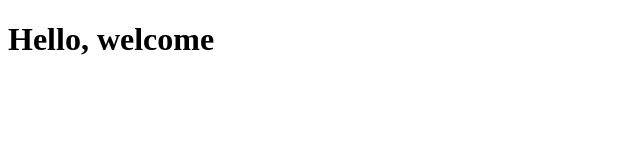
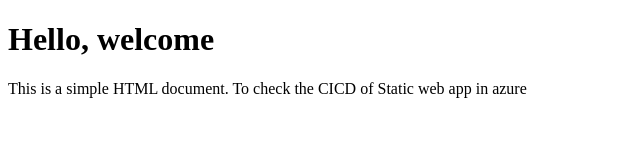
Before and after one commit to Hritesh-SDG/SunsetUI, a plain HTML site: page index.html in a window 1280 px wide. Shown: the whole page, without its empty margins (0-640 px from the left). Drawn offline with Linux system fonts and the light colour scheme.

Commit message:
new change

```diff
--- a/index.html
+++ b/index.html
@@ -7,5 +7,6 @@
 </head>
 <body>
     <h1>Hello, welcome</h1>
+    <p>This is a simple HTML document. To check the CICD of Static web app in azure</p>
 </body>
 </html>
```
